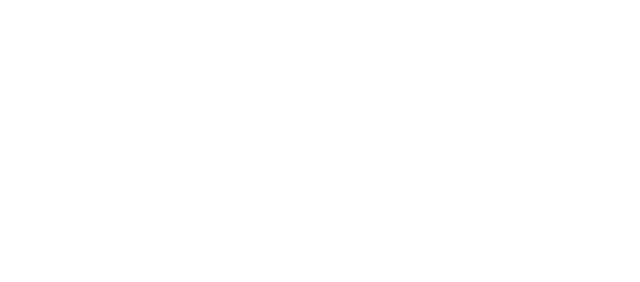
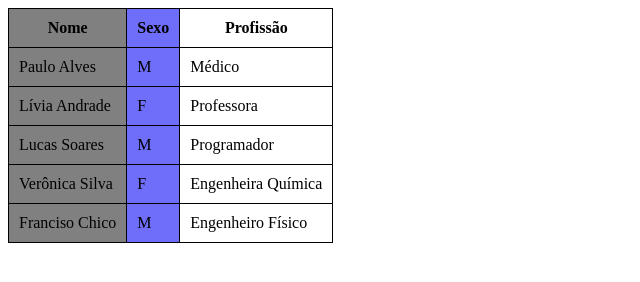
Before and after one commit to Lucassti/html-css, a plain HTML site: page Módulo 3 - Tabela/tabela5.html in a window 1280 px wide. Shown: the whole page, without its empty margins (0-640 px from the left). Drawn offline with Linux system fonts and the light colour scheme.

Commit message:
Criação da tabela dinâmica

```diff
--- a/Módulo 3 - Tabela/tabela5.html
+++ b/Módulo 3 - Tabela/tabela5.html
@@ -4,8 +4,63 @@
     <meta charset="UTF-8">
     <meta name="viewport" content="width=device-width, initial-scale=1.0">
     <title>Colunas Colgroup</title>
+    <style>
+        table{
+            border-collapse: collapse;
+        }
+
+        td, th{
+            border: 1px solid black;
+            padding: 10px;
+        }
+        .gray{
+            background-color: gray;
+        }
+        .blue{
+            background-color: rgb(110, 110, 250);
+        }
+    </style>
 </head>
 <body>
-
+    <table>
+        <colgroup>
+            <col class="gray">
+            <col class="blue">
+        </colgroup>
+        <thead>
+            <tr>
+                <th>Nome</th>
+                <th>Sexo</th>
+                <th>Profissão</th>
+            </tr>
+        </thead>
+        <tbody>
+            <tr>
+                <td>Paulo Alves</td>
+                <td>M</td>
+                <td>Médico</td>
+            </tr>
+            <tr>
+                <td>Lívia Andrade</td>
+                <td>F</td>
+                <td>Professora</td>
+            </tr>
+            <tr>
+                <td>Lucas Soares</td>
+                <td>M</td>
+                <td>Programador</td>
+            </tr>
+            <tr>
+                <td>Verônica Silva</td>
+                <td>F</td>
+                <td>Engenheira Química</td>
+            </tr>
+            <tr>
+                <td>Franciso Chico</td>
+                <td>M</td>
+                <td>Engenheiro Físico</td>
+            </tr>
+        </tbody>
+    </table>
 </body>
 </html>
```
